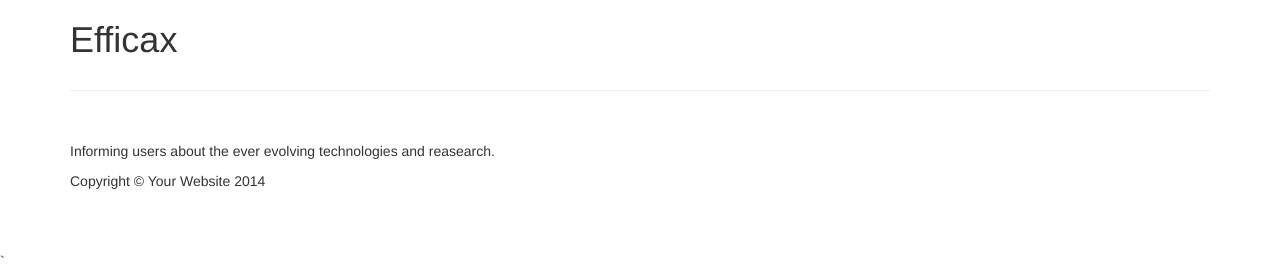
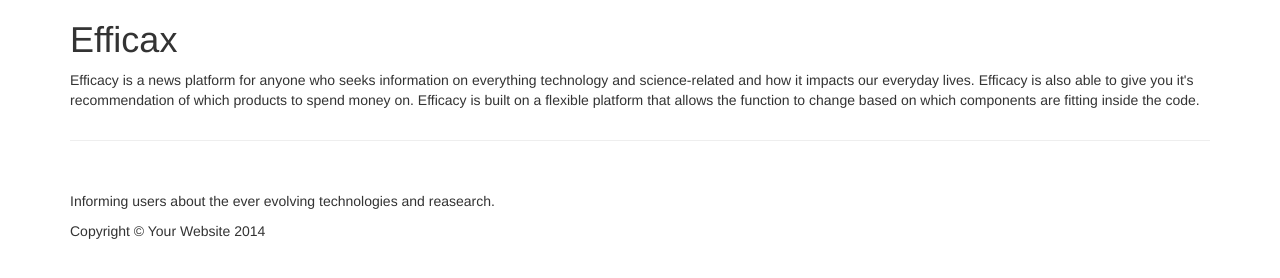
Before and after one commit to dtang-1/Mini-Project-3, a plain HTML site: page Efficax/index.html in a window 1280 px wide. Shown: the part 820-1098 px from the top of the page. Drawn offline with Linux system fonts and the light colour scheme.

Commit message:
added description to make z layout

```diff
--- a/Efficax/index.html
+++ b/Efficax/index.html
@@ -114,7 +114,8 @@
         <div class="row">
             <div class="col-lg-12">
                 <h1>Efficax</h1>
-
+                <p>Efficacy is a news platform for anyone who seeks information on everything technology and science-related and how it impacts our everyday lives.
+                                                                                                                                                                                                                                                                      Efficacy is also able to give you it's recommendation of which products to spend money on. Efficacy is built on a flexible platform that allows the function to change based on which components are fitting inside the code.
             </div>
         </div>
 
```
